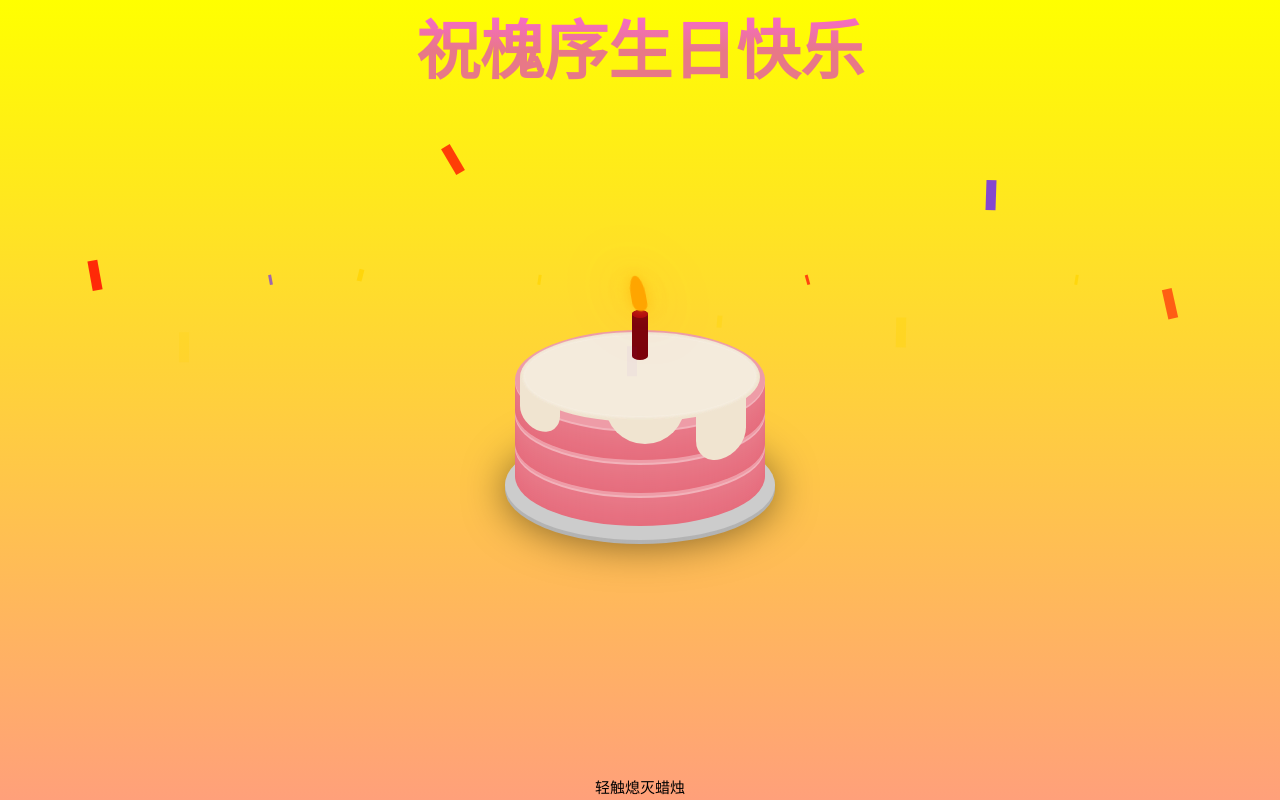
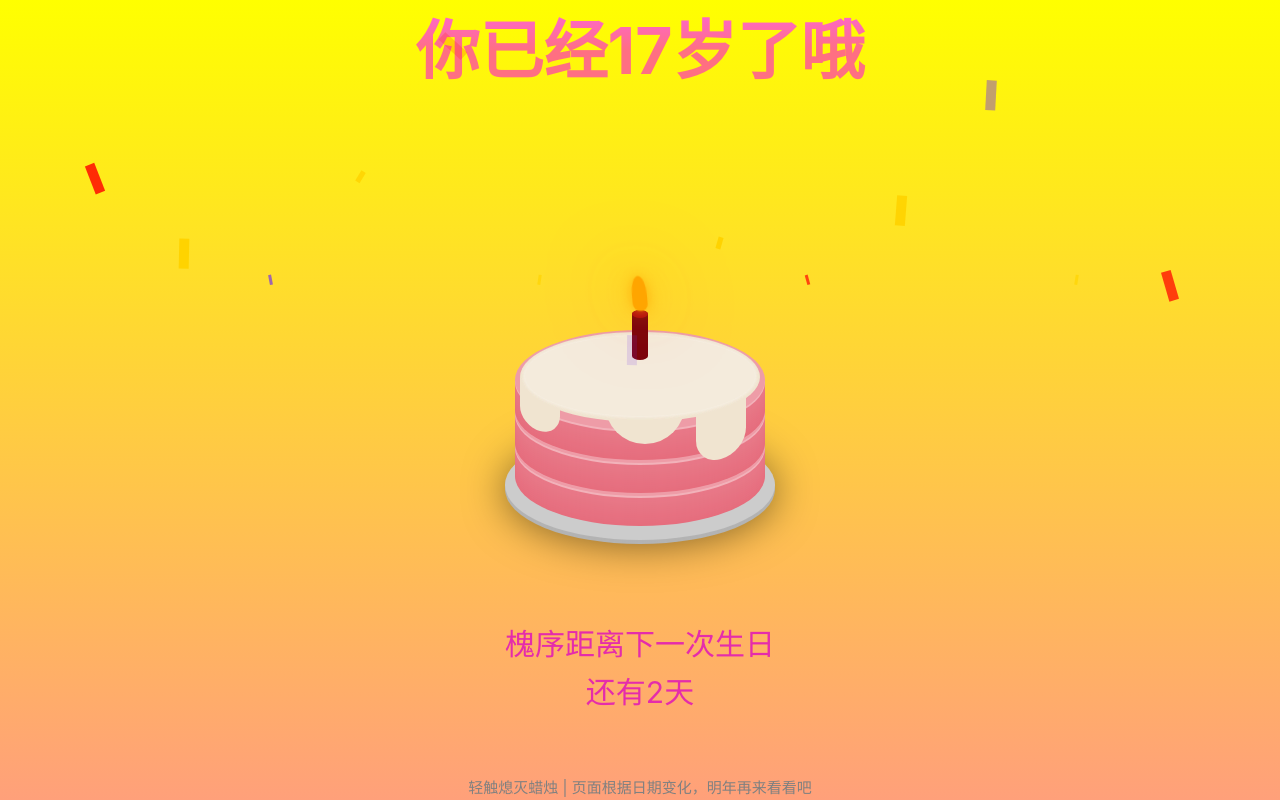
Before and after one commit to Leo01234/birthday_celebration, a Vue app: page / in a window 1280 px wide. Built offline with nearby package versions, Linux system fonts and the light colour scheme.

Commit message:
add js for age count

```diff
--- a/src/App.vue
+++ b/src/App.vue
@@ -1,14 +1,75 @@
 <script setup>
 import BirthdayCake from './components/BirthdayCake.vue'
 import CelebrationAnimation from './components/CelebrationAnimation.vue'
+
+// One day Time in ms (milliseconds)
+let one_day = 1000 * 60 * 60 * 24;
+
+// To set present_dates to two variables
+let present_date = new Date();
+
+// 0-11 is Month in JavaScript
+let birth_date = new Date(2006, 3, 8);
+let next_birth_date = new Date(present_date.getFullYear(), 3, 8);
+
+let age = present_date.getFullYear() - birth_date.getFullYear();
+let m = present_date.getMonth() - birth_date.getMonth();
+let d = present_date.getDate() - birth_date.getDate();
+
+// To Calculate next year's birthday if passed already.
+if (m > 0 || (m === 0 && d > 0)) {
+		next_birth_date.setFullYear(next_birth_date.getFullYear() + 1);
+}
+if (m < 0 || (m === 0 && d < 0)) {
+    age--;
+}
+
+// To Calculate the result in milliseconds and
+// then converting into days
+let days_remaining = Math.ceil((next_birth_date.getTime() - present_date.getTime()) / one_day);
+
+// To remove the decimals from the (days_remaining)
+// resulting days value
+let s_days_remaining = days_remaining.toFixed(0);
+
+let title = '';
+let content = '';
+
+if (days_remaining === 0) {
+  title = `祝槐序<br/>${age}岁生日快乐`;
+  switch (age) {
+    case 18:
+      content = '恭喜成年！祝愿你在新的一岁里，<br/>独立自主，积极进取！';
+      break;
+    case 19:
+      content = '祝你找到人生的目标！';
+      break;
+    case 20:
+      content = '祝你寻到自己的幸福！';
+      break;
+    case 21:
+      content = '祝你实现自己的梦想！';
+      break;
+    default:
+      content = '许个愿吧！';
+  }
+  if (age > 150) {
+    content = '你是怎么活这么久的？<br/>快告诉我！';
+  }
+} else {
+  title = `你已经${age}岁了哦`;
+  content = `槐序距离下一次生日<br/>还有${s_days_remaining}天`;
+}
+
 </script>
 
 <template>
-  <h1 class="title">祝槐序生日快乐</h1>
+  <h1 class="title" v-html="title"></h1>
   <BirthdayCake />
   <CelebrationAnimation />
   <div class="footer">
-    <div class="tip">轻触熄灭蜡烛</div>
+    <div class="content" v-html="content"></div>
+    <div class="tip">轻触熄灭蜡烛 | 页面根据日期变化，明年再来看看吧</div>
   </div>
 </template>
 
@@ -19,7 +80,7 @@ import CelebrationAnimation from './components/CelebrationAnimation.vue'
     text-align: center;
     font-weight: bold;
     font-size: 64px;
-    background: -webkit-linear-gradient(90deg, #e87887 50%, #ff64e5);
+    background: -webkit-linear-gradient(90deg, #ff6f82 50%, #ff64e5);
     -webkit-background-clip: text;
     -webkit-text-fill-color: transparent;
   }
@@ -29,4 +90,12 @@ import CelebrationAnimation from './components/CelebrationAnimation.vue'
     width: 100%;
     text-align: center;
   }
+  .content {
+    font-size: 30px;
+    margin-bottom: 60px;
+    color: #e52cab;
+  }
+  .tip {
+    color: gray;
+  }
 </style>
```
